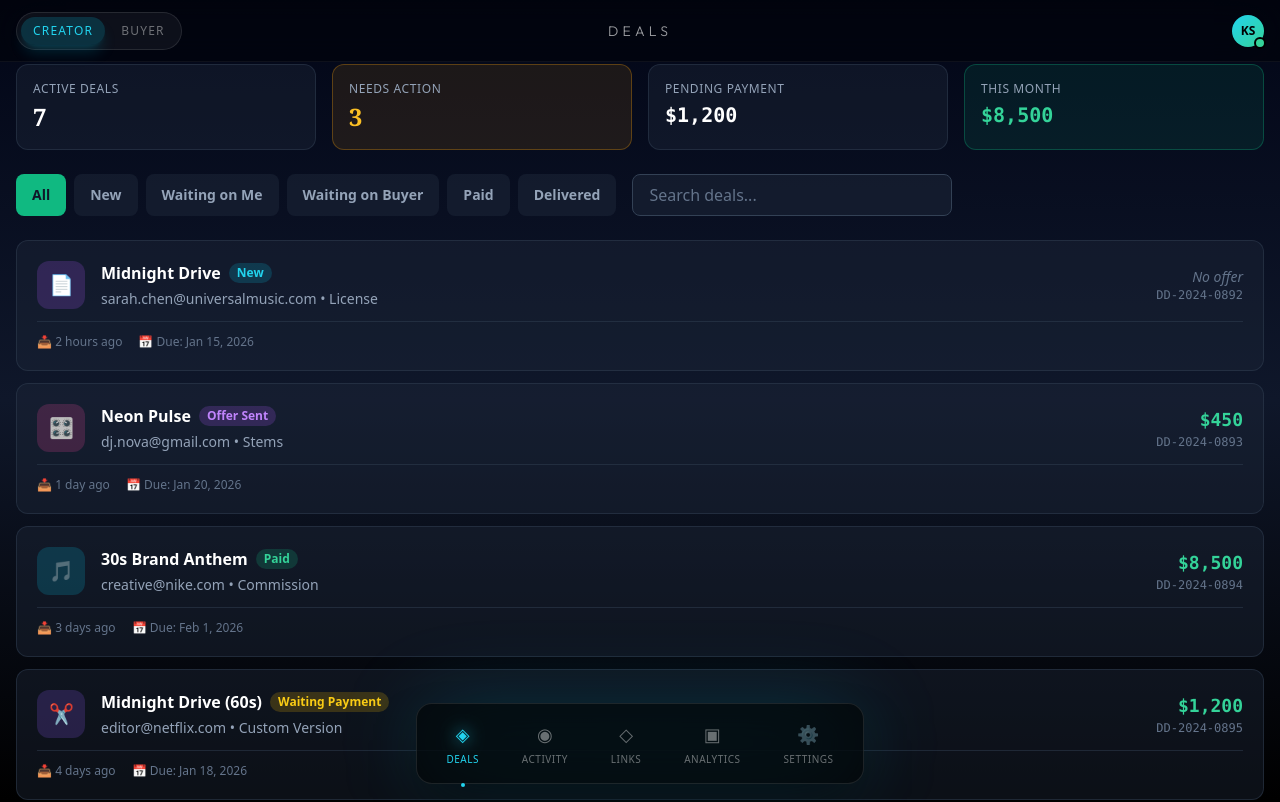
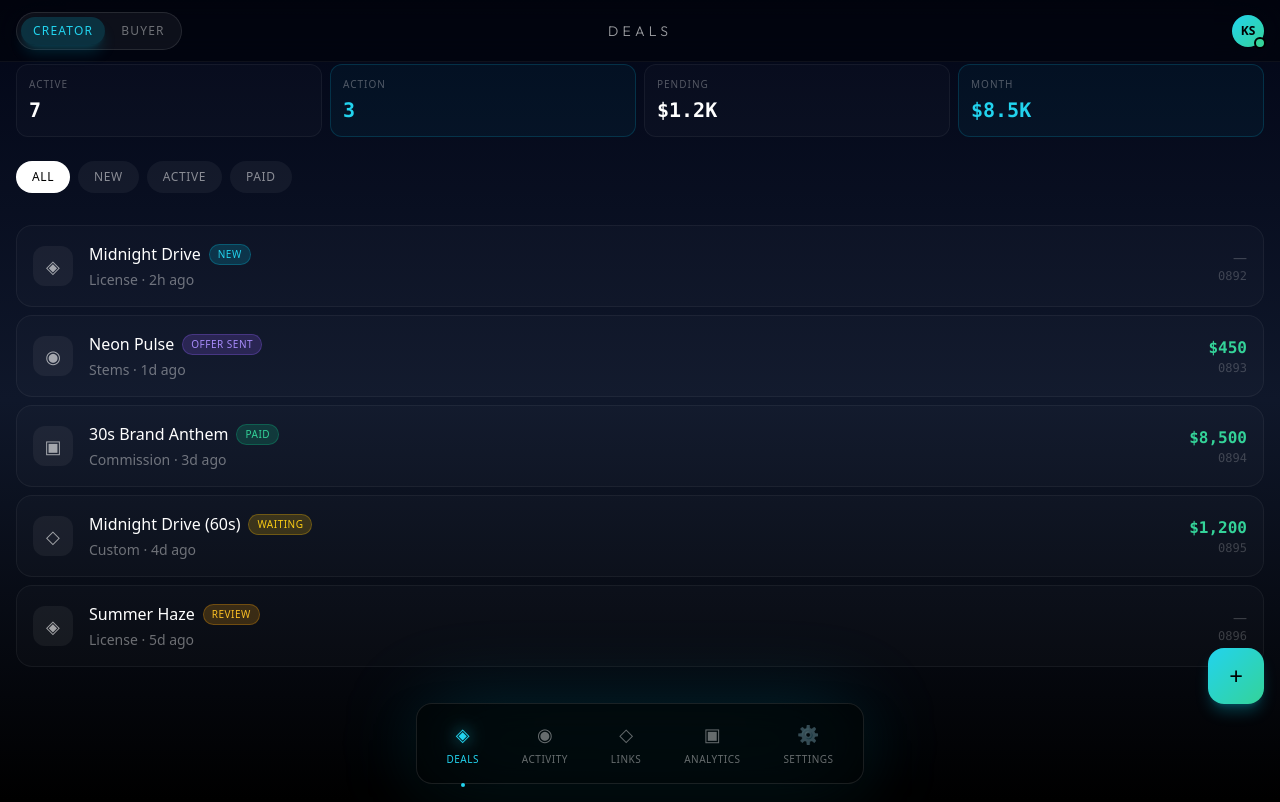
Before and after one commit to dpmr7n27mm-sketch/DealDesk, a React (Vite) app in the folder DealDesk-main/: page / in a window 1280 px wide. Shown: the top 802 px of the page. Built offline with nearby package versions, Linux system fonts and the light colour scheme.

Commit message:
Refactor DealsListDashboard component and update data

```diff
--- a/DealDesk-main/src/components/DealsListDashboard.jsx
+++ b/DealDesk-main/src/components/DealsListDashboard.jsx
@@ -2,133 +2,134 @@ import React, { useState } from 'react';
 import { useNavigate } from 'react-router-dom';
 
 const sampleDeals = [
-  { id: 'DD-2024-0892', type: 'License', requester: 'sarah.chen@universalmusic.com', track: 'Midnight Drive', status: 'New', amount: null, submitted: '2 hours ago', deadline: 'Jan 15, 2026' },
-  { id: 'DD-2024-0893', type: 'Stems', requester: 'dj.nova@gmail.com', track: 'Neon Pulse', status: 'Offer Sent', amount: 450, submitted: '1 day ago', deadline: 'Jan 20, 2026' },
-  { id: 'DD-2024-0894', type: 'Commission', requester: 'creative@nike.com', track: '30s Brand Anthem', status: 'Paid', amount: 8500, submitted: '3 days ago', deadline: 'Feb 1, 2026' },
-  { id: 'DD-2024-0895', type: 'Custom Version', requester: 'editor@netflix.com', track: 'Midnight Drive (60s)', status: 'Waiting Payment', amount: 1200, submitted: '4 days ago', deadline: 'Jan 18, 2026' },
-  { id: 'DD-2024-0896', type: 'License', requester: 'sync@spotifyads.com', track: 'Summer Haze', status: 'In Review', amount: null, submitted: '5 days ago', deadline: 'Jan 25, 2026' },
-  { id: 'DD-2024-0897', type: 'Stems', requester: 'remix.artist@proton.me', track: 'Electric Dreams', status: 'Delivered', amount: 300, submitted: '1 week ago', deadline: 'Jan 10, 2026' },
-  { id: 'DD-2024-0898', type: 'Commission', requester: 'podcast@gimlet.com', track: 'Intro Theme', status: 'Needs Info', amount: null, submitted: '1 week ago', deadline: 'Jan 30, 2026' },
+  { id: 'DD-2024-0892', type: 'License', requester: 'sarah.chen@universalmusic.com', track: 'Midnight Drive', status: 'New', amount: null, submitted: '2h ago', deadline: 'Jan 15' },
+  { id: 'DD-2024-0893', type: 'Stems', requester: 'dj.nova@gmail.com', track: 'Neon Pulse', status: 'Offer Sent', amount: 450, submitted: '1d ago', deadline: 'Jan 20' },
+  { id: 'DD-2024-0894', type: 'Commission', requester: 'creative@nike.com', track: '30s Brand Anthem', status: 'Paid', amount: 8500, submitted: '3d ago', deadline: 'Feb 1' },
+  { id: 'DD-2024-0895', type: 'Custom', requester: 'editor@netflix.com', track: 'Midnight Drive (60s)', status: 'Waiting', amount: 1200, submitted: '4d ago', deadline: 'Jan 18' },
+  { id: 'DD-2024-0896', type: 'License', requester: 'sync@spotifyads.com', track: 'Summer Haze', status: 'Review', amount: null, submitted: '5d ago', deadline: 'Jan 25' },
 ];
 
-const statusConfig = {
-  'New': 'bg-cyan-500/20 text-cyan-400',
-  'In Review': 'bg-amber-500/20 text-amber-400',
-  'Needs Info': 'bg-orange-500/20 text-orange-400',
-  'Offer Sent': 'bg-purple-500/20 text-purple-400',
-  'Waiting Payment': 'bg-yellow-500/20 text-yellow-400',
-  'Paid': 'bg-emerald-500/20 text-emerald-400',
-  'Delivered': 'bg-teal-500/20 text-teal-400',
+const statusStyles = {
+  'New': 'bg-cyan-500/20 text-cyan-400 border-cyan-500/30',
+  'Review': 'bg-amber-500/20 text-amber-400 border-amber-500/30',
+  'Offer Sent': 'bg-violet-500/20 text-violet-400 border-violet-500/30',
+  'Waiting': 'bg-yellow-500/20 text-yellow-400 border-yellow-500/30',
+  'Paid': 'bg-emerald-500/20 text-emerald-400 border-emerald-500/30',
 };
 
-const typeConfig = {
-  'License': { icon: '📄', color: 'bg-purple-500/20' },
-  'Stems': { icon: '🎛️', color: 'bg-pink-500/20' },
-  'Commission': { icon: '🎵', color: 'bg-cyan-500/20' },
-  'Custom Version': { icon: '✂️', color: 'bg-violet-500/20' },
+const typeIcons = {
+  'License': '◈',
+  'Stems': '◉',
+  'Commission': '▣',
+  'Custom': '◇',
 };
 
-const filters = ['All', 'New', 'Waiting on Me', 'Waiting on Buyer', 'Paid', 'Delivered'];
+const filters = ['All', 'New', 'Active', 'Paid'];
 
 export default function DealsListDashboard() {
   const [activeFilter, setActiveFilter] = useState('All');
-  const [searchQuery, setSearchQuery] = useState('');
   const navigate = useNavigate();
 
-  const filteredDeals = sampleDeals.filter(deal => {
-    const matchesSearch = searchQuery === '' ||
-      deal.requester.toLowerCase().includes(searchQuery.toLowerCase()) ||
-      deal.track.toLowerCase().includes(searchQuery.toLowerCase());
-
-    let matchesFilter = true;
-    if (activeFilter === 'New') matchesFilter = deal.status === 'New';
-    else if (activeFilter === 'Waiting on Me') matchesFilter = ['New', 'In Review', 'Needs Info'].includes(deal.status);
-    else if (activeFilter === 'Waiting on Buyer') matchesFilter = ['Offer Sent', 'Waiting Payment'].includes(deal.status);
-    else if (activeFilter === 'Paid') matchesFilter = deal.status === 'Paid';
-    else if (activeFilter === 'Delivered') matchesFilter = deal.status === 'Delivered';
-
-    return matchesSearch && matchesFilter;
-  });
-
-  const stats = {
-    active: sampleDeals.filter(d => !['Closed', 'Declined'].includes(d.status)).length,
-    needsAction: sampleDeals.filter(d => ['New', 'In Review', 'Needs Info'].includes(d.status)).length,
-    pendingPayment: sampleDeals.filter(d => d.status === 'Waiting Payment').reduce((sum, d) => sum + (d.amount || 0), 0),
-    thisMonth: sampleDeals.filter(d => d.status === 'Paid').reduce((sum, d) => sum + (d.amount || 0), 0)
-  };
+  const stats = [
+    { label: 'ACTIVE', value: '7', accent: false },
+    { label: 'ACTION', value: '3', accent: true },
+    { label: 'PENDING', value: '$1.2K', accent: false },
+    { label: 'MONTH', value: '$8.5K', accent: true },
+  ];
 
   return (
-    <div className="space-y-6">
-      <div className="grid grid-cols-2 lg:grid-cols-4 gap-3 sm:gap-4">
-        <div className="bg-slate-800/40 rounded-xl border border-slate-700/50 p-4">
-          <p className="text-slate-400 text-xs uppercase tracking-wider mb-1">Active Deals</p>
-          <p className="font-display text-2xl font-bold text-white">{stats.active}</p>
-        </div>
-        <div className="bg-amber-500/10 rounded-xl border border-amber-500/30 p-4">
-          <p className="text-slate-400 text-xs uppercase tracking-wider mb-1">Needs Action</p>
-          <p className="font-display text-2xl font-bold text-amber-400">{stats.needsAction}</p>
-        </div>
-        <div className="bg-slate-800/40 rounded-xl border border-slate-700/50 p-4">
-          <p className="text-slate-400 text-xs uppercase tracking-wider mb-1">Pending Payment</p>
-          <p className="font-mono text-xl font-bold text-white">${stats.pendingPayment.toLocaleString()}</p>
-        </div>
-        <div className="bg-emerald-500/10 rounded-xl border border-emerald-500/30 p-4">
-          <p className="text-slate-400 text-xs uppercase tracking-wider mb-1">This Month</p>
-          <p className="font-mono text-xl font-bold text-emerald-400">${stats.thisMonth.toLocaleString()}</p>
-        </div>
+    <div className="space-y-6 animate-fade-in">
+      {/* Stats Row */}
+      <div className="grid grid-cols-4 gap-2">
+        {stats.map((stat, i) => (
+          <div
+            key={i}
+            className={`p-3 rounded-xl border ${
+              stat.accent
+                ? 'bg-cyan-500/5 border-cyan-500/20'
+                : 'bg-white/[0.02] border-white/5'
+            }`}
+          >
+            <p className="text-[10px] font-medium tracking-widest text-white/30 mb-1">
+              {stat.label}
+            </p>
+            <p className={`text-xl font-semibold font-mono ${
+              stat.accent ? 'text-cyan-400' : 'text-white'
+            }`}>
+              {stat.value}
+            </p>
+          </div>
+        ))}
       </div>
 
-      <div className="flex flex-col sm:flex-row gap-4">
-        <div className="flex gap-2 overflow-x-auto pb-2 sm:pb-0">
-          {filters.map(filter => (
-            <button key={filter} onClick={() => setActiveFilter(filter)}
-              className={`px-4 py-2 rounded-lg text-sm font-semibold whitespace-nowrap transition-colors ${
-                activeFilter === filter ? 'bg-emerald-500 text-slate-900' : 'bg-slate-800/50 text-slate-400 hover:text-white hover:bg-slate-700/50'
-              }`}>{filter}</button>
-          ))}
-        </div>
-        <div className="flex-1 sm:max-w-xs">
-          <input type="text" placeholder="Search deals..." value={searchQuery} onChange={(e) => setSearchQuery(e.target.value)}
-            className="w-full bg-slate-800/50 border border-slate-700 rounded-lg px-4 py-2 text-white placeholder:text-slate-500 focus:outline-none focus:border-emerald-500" />
-        </div>
+      {/* Filter Pills */}
+      <div className="flex gap-2 overflow-x-auto pb-2 -mx-4 px-4">
+        {filters.map(filter => (
+          <button
+            key={filter}
+            onClick={() => setActiveFilter(filter)}
+            className={`px-4 py-2 rounded-full text-xs font-medium tracking-wider transition-all ${
+              activeFilter === filter
+                ? 'bg-white text-black'
+                : 'bg-white/5 text-white/50 hover:bg-white/10 hover:text-white/70'
+            }`}
+          >
+            {filter.toUpperCase()}
+          </button>
+        ))}
       </div>
 
-      <div className="space-y-3">
-        {filteredDeals.map(deal => (
-          <div key={deal.id} onClick={() => navigate(`/deals/${deal.id}`)}
-            className="bg-slate-800/40 border border-slate-700/50 rounded-xl p-4 sm:p-5 hover:border-emerald-500/30 hover:bg-slate-800/60 transition-all cursor-pointer">
-            <div className="flex flex-col sm:flex-row sm:items-center justify-between gap-3 sm:gap-4">
-              <div className="flex items-center gap-3 sm:gap-4 min-w-0">
-                <div className={`w-10 h-10 sm:w-12 sm:h-12 rounded-xl flex items-center justify-center flex-shrink-0 ${typeConfig[deal.type]?.color || 'bg-slate-700'}`}>
-                  <span className="text-lg sm:text-xl">{typeConfig[deal.type]?.icon || '📋'}</span>
+      {/* Deals List */}
+      <div className="space-y-2">
+        {sampleDeals.map((deal, index) => (
+          <div
+            key={deal.id}
+            onClick={() => navigate(`/deals/${deal.id}`)}
+            className="group relative bg-white/[0.02] hover:bg-white/[0.05] border border-white/5 hover:border-cyan-500/30 rounded-2xl p-4 cursor-pointer transition-all"
+            style={{ animationDelay: `${index * 50}ms` }}
+          >
+            {/* Hover glow effect */}
+            <div className="absolute inset-0 rounded-2xl bg-cyan-500/5 opacity-0 group-hover:opacity-100 transition-opacity" />
+
+            <div className="relative flex items-center gap-4">
+              {/* Type Icon */}
+              <div className="w-10 h-10 rounded-xl bg-white/5 flex items-center justify-center text-lg text-white/60 group-hover:text-cyan-400 transition-colors">
+                {typeIcons[deal.type] || '◈'}
+              </div>
+
+              {/* Deal Info */}
+              <div className="flex-1 min-w-0">
+                <div className="flex items-center gap-2 mb-1">
+                  <span className="text-white font-medium truncate">{deal.track}</span>
+                  <span className={`px-2 py-0.5 text-[10px] font-medium tracking-wider rounded-full border ${statusStyles[deal.status] || 'bg-white/10 text-white/50'}`}>
+                    {deal.status.toUpperCase()}
+                  </span>
                 </div>
-                <div className="min-w-0 flex-1">
-                  <div className="flex items-center gap-2 mb-1 flex-wrap">
-                    <span className="text-white font-semibold truncate">{deal.track}</span>
-                    <span className={`px-2 py-0.5 text-xs rounded-full font-semibold whitespace-nowrap ${statusConfig[deal.status] || 'bg-slate-500/20 text-slate-400'}`}>{deal.status}</span>
-                  </div>
-                  <p className="text-slate-400 text-sm truncate">{deal.requester} • {deal.type}</p>
-                </div>
+                <p className="text-white/40 text-sm truncate">
+                  {deal.type} · {deal.submitted}
+                </p>
               </div>
-              <div className="text-left sm:text-right flex-shrink-0">
-                {deal.amount ? <p className="text-emerald-400 font-bold font-mono text-lg">${deal.amount.toLocaleString()}</p> : <p className="text-slate-500 text-sm italic">No offer</p>}
-                <p className="text-slate-500 text-xs font-mono">{deal.id}</p>
+
+              {/* Amount */}
+              <div className="text-right">
+                {deal.amount ? (
+                  <p className="text-emerald-400 font-mono font-semibold">
+                    ${deal.amount.toLocaleString()}
+                  </p>
+                ) : (
+                  <p className="text-white/20 text-sm">—</p>
+                )}
+                <p className="text-white/20 text-xs font-mono">{deal.id.slice(-4)}</p>
               </div>
-            </div>
-            <div className="flex items-center gap-4 mt-3 pt-3 border-t border-slate-700/50 text-xs text-slate-500">
-              <span>📥 {deal.submitted}</span>
-              <span>📅 Due: {deal.deadline}</span>
             </div>
           </div>
         ))}
-        {filteredDeals.length === 0 && (
-          <div className="text-center py-12">
-            <div className="w-16 h-16 bg-slate-800 rounded-2xl flex items-center justify-center mx-auto mb-4 text-3xl">📋</div>
-            <h3 className="text-white font-semibold mb-2">No deals found</h3>
-            <p className="text-slate-400 text-sm">Try adjusting your filters or search</p>
-          </div>
-        )}
       </div>
+
+      {/* Quick Action FAB */}
+      <button className="fixed bottom-24 right-4 w-14 h-14 rounded-2xl bg-gradient-to-br from-cyan-400 to-emerald-400 text-black flex items-center justify-center text-2xl font-light shadow-lg shadow-cyan-500/30 hover:shadow-cyan-500/50 hover:scale-105 transition-all">
+        +
+      </button>
     </div>
   );
 }
```
